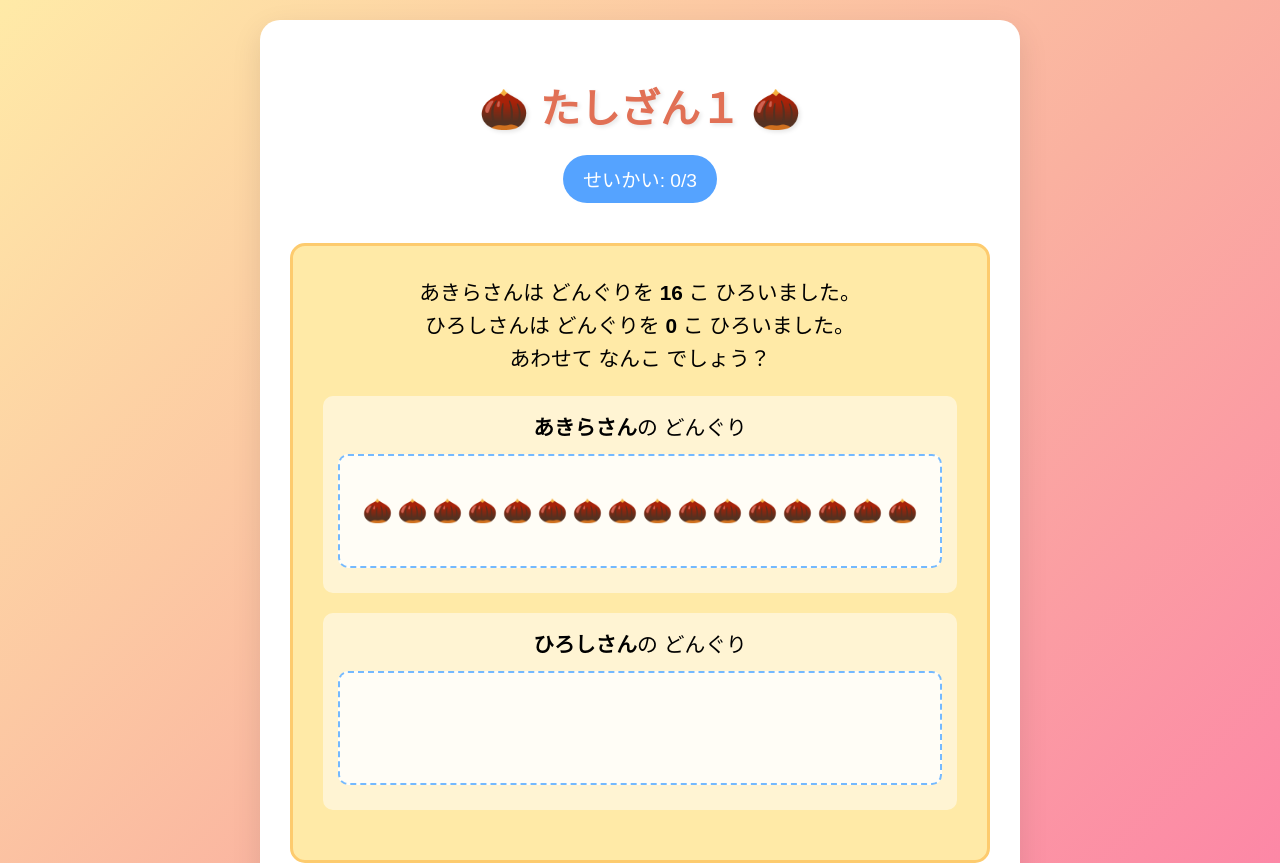
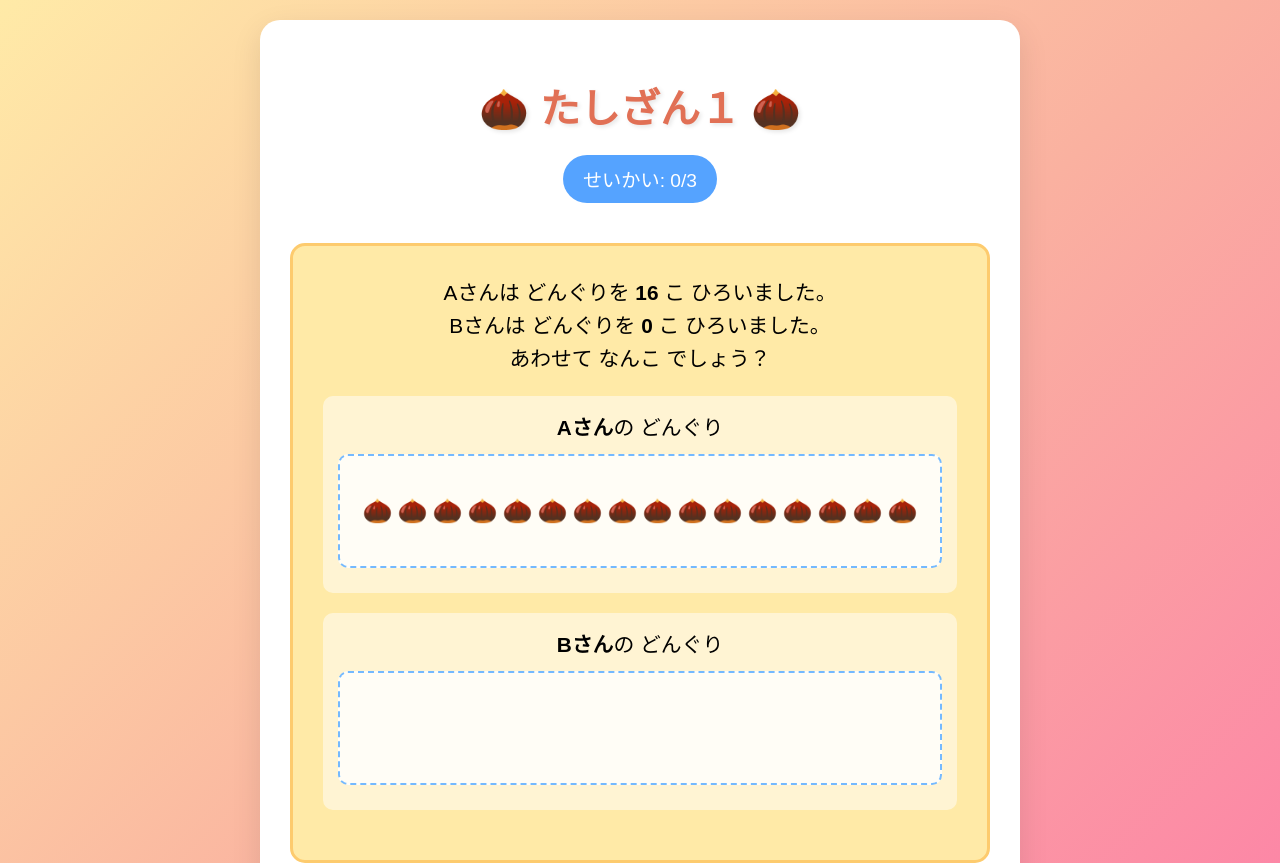
Before and after one commit to ashizawagas/tashizan00, a plain HTML site: page index.html in a window 1280 px wide. Shown: the top 863 px of the page. Drawn offline with Linux system fonts and the light colour scheme.

Commit message:
Update index.html

```diff
--- a/index.html
+++ b/index.html
@@ -304,12 +304,12 @@
                 <div id="problem-text"></div>
 
                 <div class="person-section">
-                    <div><strong id="person-a-name">あきらさん</strong>の どんぐり</div>
+                    <div><strong id="person-a-name">Aさん</strong>の どんぐり</div>
                     <div class="acorn-container" id="acorns-a"></div>
                 </div>
 
                 <div class="person-section">
-                    <div><strong id="person-b-name">ひろしさん</strong>の どんぐり</div>
+                    <div><strong id="person-b-name">Bさん</strong>の どんぐり</div>
                     <div class="acorn-container" id="acorns-b"></div>
                 </div>
             </div>
@@ -373,8 +373,8 @@
             currentProblem = { a, b, sum };
 
             document.getElementById('problem-text').innerHTML = `
-                あきらさんは どんぐりを <strong>${a}</strong> こ ひろいました。<br>
-                ひろしさんは どんぐりを <strong>${b}</strong> こ ひろいました。<br>
+                Aさんは どんぐりを <strong>${a}</strong> こ ひろいました。<br>
+                Bさんは どんぐりを <strong>${b}</strong> こ ひろいました。<br>
                 あわせて なんこ でしょう？
             `;
 
```
